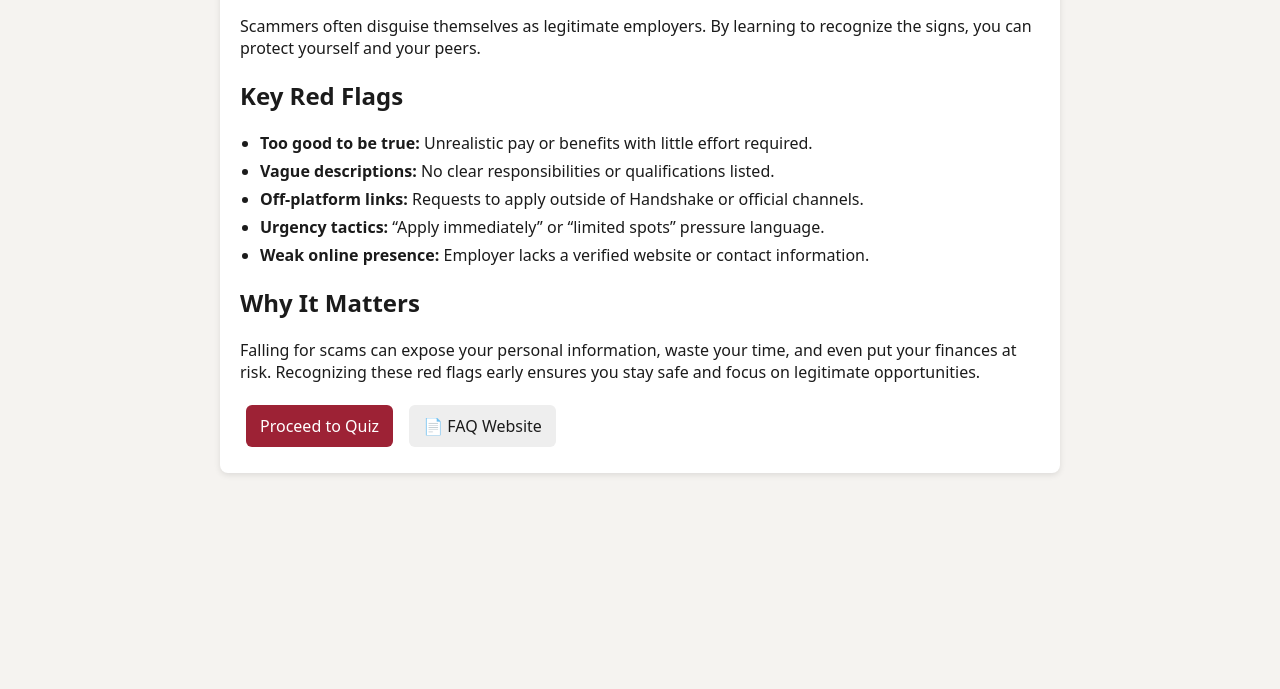
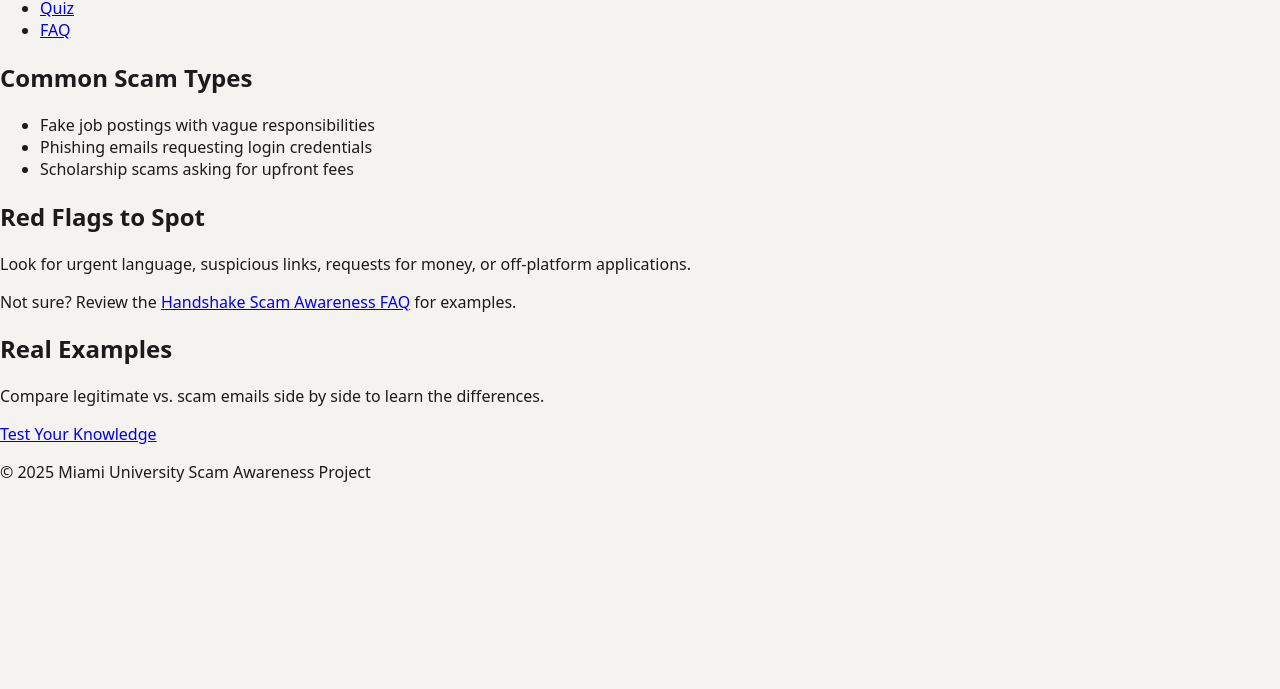
Before and after one commit to justinjoallen/Phishing_awareness_website_final, a plain HTML site: page lesson.html in a window 1280 px wide. Shown: the part 111-800 px from the top of the page. Drawn offline with Linux system fonts and the light colour scheme.

Commit message:
Update lesson.html

```diff
--- a/lesson.html
+++ b/lesson.html
@@ -1,38 +1,49 @@
 <!DOCTYPE html>
 <html lang="en">
 <head>
-  <meta charset="UTF-8" />
-  <title>Lesson – Spotting Red Flags</title>
-  <link rel="stylesheet" href="styles.css" />
+  <meta charset="UTF-8">
+  <title>Learning Module | Scam Awareness</title>
+  <meta name="viewport" content="width=device-width, initial-scale=1.0">
+  <link href="styles.css" rel="stylesheet">
 </head>
 <body>
-  <main class="card">
-    <h1>Lesson: Spotting Fake Job Postings</h1>
-    <p>
-      Scammers often disguise themselves as legitimate employers.
-      By learning to recognize the signs, you can protect yourself and your peers.
-    </p>
+  <header>
+    <h1>Scam Awareness Learning Module</h1>
+    <nav>
+      <ul>
+        <li><a href="index.html">Home</a></li>
+        <li><a href="quiz.html">Quiz</a></li>
+        <li><a href="faq.html">FAQ</a></li>
+      </ul>
+    </nav>
+  </header>
 
-    <h2>Key Red Flags</h2>
-    <ul class="list">
-      <li><strong>Too good to be true:</strong> Unrealistic pay or benefits with little effort required.</li>
-      <li><strong>Vague descriptions:</strong> No clear responsibilities or qualifications listed.</li>
-      <li><strong>Off‑platform links:</strong> Requests to apply outside of Handshake or official channels.</li>
-      <li><strong>Urgency tactics:</strong> “Apply immediately” or “limited spots” pressure language.</li>
-      <li><strong>Weak online presence:</strong> Employer lacks a verified website or contact information.</li>
-    </ul>
+  <main>
+    <article>
+      <h2>Common Scam Types</h2>
+      <ul>
+        <li>Fake job postings with vague responsibilities</li>
+        <li>Phishing emails requesting login credentials</li>
+        <li>Scholarship scams asking for upfront fees</li>
+      </ul>
+    </article>
 
-    <h2>Why It Matters</h2>
-    <p>
-      Falling for scams can expose your personal information, waste your time,
-      and even put your finances at risk. Recognizing these red flags early
-      ensures you stay safe and focus on legitimate opportunities.
-    </p>
+    <article>
+      <h2>Red Flags to Spot</h2>
+      <p>Look for urgent language, suspicious links, requests for money, or off‑platform applications.</p>
+      <p>Not sure? Review the <a href="faq.html">Handshake Scam Awareness FAQ</a> for examples.</p>
+    </article>
 
-    <div class="actions">
-      <a class="btn primary" href="quiz.html">Proceed to Quiz</a>
-      <a class="btn" href="faq.html">📄 FAQ Website</a>
-    </div>
+    <article>
+      <h2>Real Examples</h2>
+      <p>Compare legitimate vs. scam emails side by side to learn the differences.</p>
+    </article>
+
+    <a class="cta" href="quiz.html">Test Your Knowledge</a>
   </main>
+
+  <footer>
+    <p>&copy; 2025 Miami University Scam Awareness Project</p>
+  </footer>
 </body>
 </html>
```
